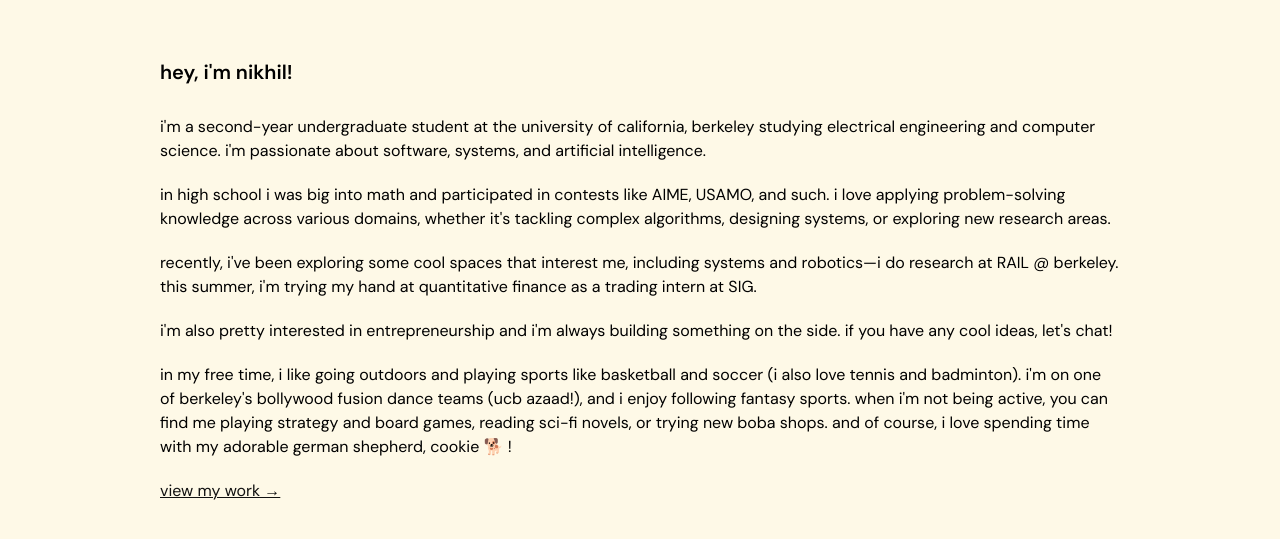
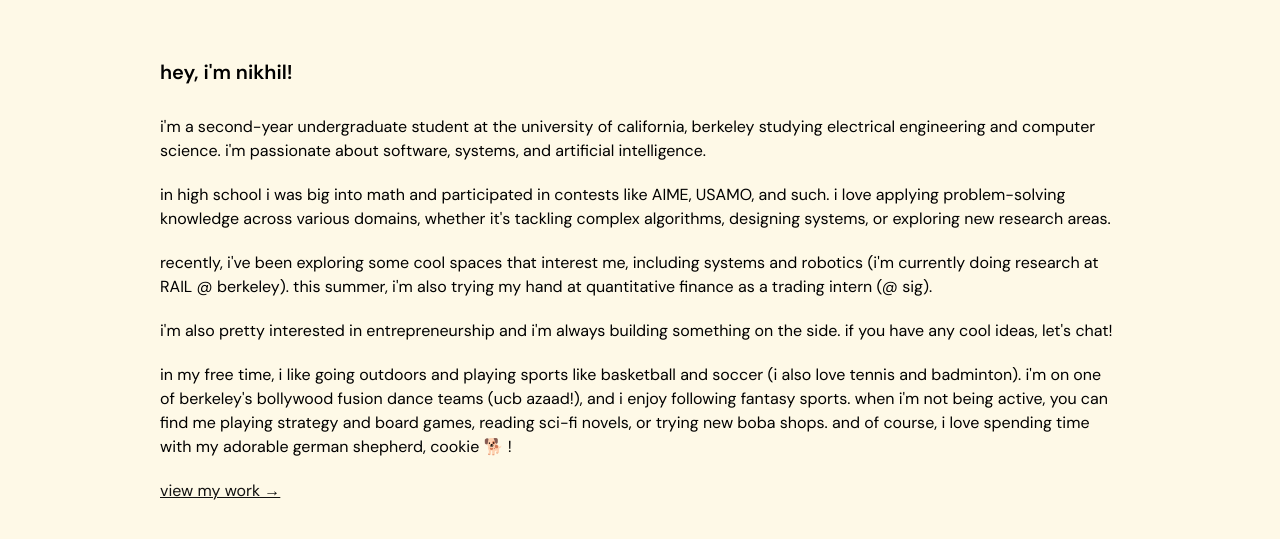
Before and after one commit to nikhilmathihalli/nikhilmathihalli.github.io, a website: page index.html in a window 1280 px wide. Shown: the part 81-620 px from the top of the page. Drawn offline with Linux system fonts and the light colour scheme.

Commit message:
Update index.html

```diff
--- a/index.html
+++ b/index.html
@@ -56,8 +56,8 @@
           in high school i was big into math and participated in contests like AIME, USAMO, and such. i love applying problem-solving knowledge across various domains, whether it's tackling complex algorithms, designing systems, or exploring new research areas.
         </p>
         <p>
-          recently, i've been exploring some cool spaces that interest me, including systems and robotics—i do research at RAIL @ berkeley.
-          this summer, i'm trying my hand at quantitative finance as a trading intern at SIG.
+          recently, i've been exploring some cool spaces that interest me, including systems and robotics (i'm currently doing research at RAIL @ berkeley).
+          this summer, i'm also trying my hand at quantitative finance as a trading intern (@ sig).
         </p>
         <p>
           i'm also pretty interested in entrepreneurship and i'm always building something on the side. if you have any cool ideas, let's chat!
```
